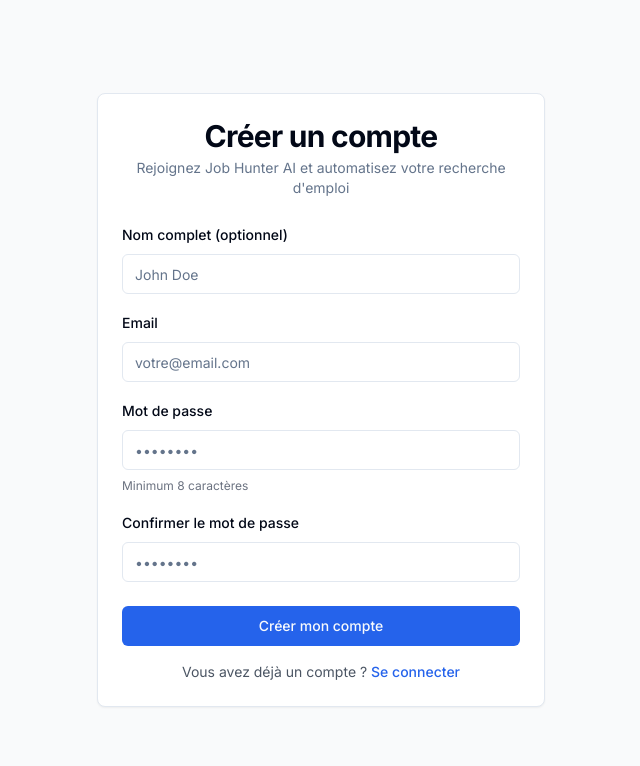
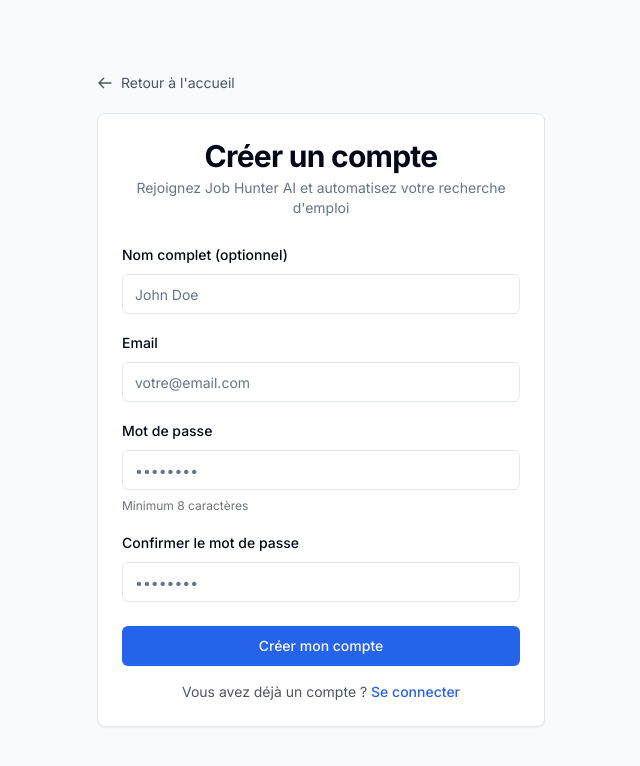
Before and after one commit to Kenfack-franck/jobHunterAi, a Next.js app in the folder frontend/: page /auth/register in a window 1280 px wide. Shown: the top 766 px of the page, without its empty margins (319-959 px from the left). Built offline with nearby package versions, Linux system fonts and the light colour scheme.

Commit message:
feat: improve UX - add back navigation + job details button
Changes:
- Add 'Back to home' button on login/register pages
- Add prominent 'Voir détails' button on all job cards
- Improve job card navigation and accessibility

Fixes navigation lock and improves job details visibility

```diff
--- a/frontend/src/app/auth/login/page.tsx
+++ b/frontend/src/app/auth/login/page.tsx
@@ -54,7 +54,18 @@
 
   return (
     <div className="flex min-h-screen items-center justify-center bg-gray-50 px-4">
-      <Card className="w-full max-w-md">
+      <div className="w-full max-w-md">
+        {/* Bouton retour */}
+        <div className="mb-4">
+          <Link href="/" className="inline-flex items-center text-sm text-gray-600 hover:text-gray-900">
+            <svg className="w-4 h-4 mr-2" fill="none" stroke="currentColor" viewBox="0 0 24 24">
+              <path strokeLinecap="round" strokeLinejoin="round" strokeWidth={2} d="M10 19l-7-7m0 0l7-7m-7 7h18" />
+            </svg>
+            Retour à l'accueil
+          </Link>
+        </div>
+
+        <Card className="w-full">
           <CardHeader className="space-y-1">
             <CardTitle className="text-3xl font-bold text-center">
               Connexion
@@ -119,5 +130,6 @@
           </form>
         </Card>
       </div>
+    </div>
   );
 }
--- a/frontend/src/app/auth/register/page.tsx
+++ b/frontend/src/app/auth/register/page.tsx
@@ -82,7 +82,18 @@
 
   return (
     <div className="flex min-h-screen items-center justify-center bg-gray-50 px-4 py-8">
-      <Card className="w-full max-w-md">
+      <div className="w-full max-w-md">
+        {/* Bouton retour */}
+        <div className="mb-4">
+          <Link href="/" className="inline-flex items-center text-sm text-gray-600 hover:text-gray-900">
+            <svg className="w-4 h-4 mr-2" fill="none" stroke="currentColor" viewBox="0 0 24 24">
+              <path strokeLinecap="round" strokeLinejoin="round" strokeWidth={2} d="M10 19l-7-7m0 0l7-7m-7 7h18" />
+            </svg>
+            Retour à l'accueil
+          </Link>
+        </div>
+
+        <Card className="w-full">
           <CardHeader className="space-y-1">
             <CardTitle className="text-3xl font-bold text-center">
               Créer un compte
@@ -176,5 +187,6 @@
         </form>
       </Card>
       </div>
+    </div>
   );
 }
--- a/frontend/src/components/jobs/JobOfferCard.tsx
+++ b/frontend/src/components/jobs/JobOfferCard.tsx
@@ -118,6 +118,19 @@
 
         {/* Actions */}
         <div className="flex gap-2" onClick={(e) => e.stopPropagation()}>
+          {/* Bouton Voir détails - toujours visible */}
+          {onClick && (
+            <Button
+              variant="outline"
+              size="sm"
+              className="flex-1"
+              onClick={onClick}
+            >
+              <ExternalLink className="w-4 h-4 mr-1" />
+              Voir détails
+            </Button>
+          )}
+
           {/* Bouton Sauvegarder - uniquement pour offres non sauvegardées (offres scrapées sans user_id) */}
           {onSave && !job.user_id && job.source_platform && job.source_platform !== "manual" && (
             <Button
```
Also changed, not shown: 1 other file (tests, documents, lock files or other folders). Lines whose indentation alone changed are shown as unchanged.
